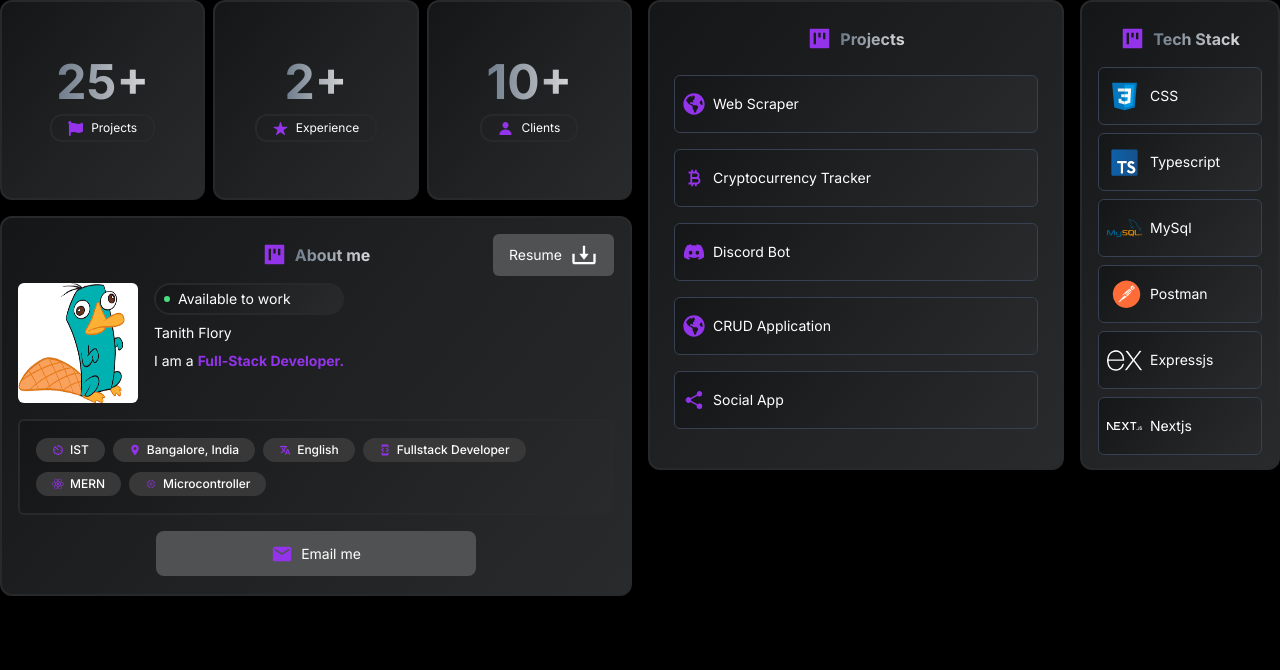
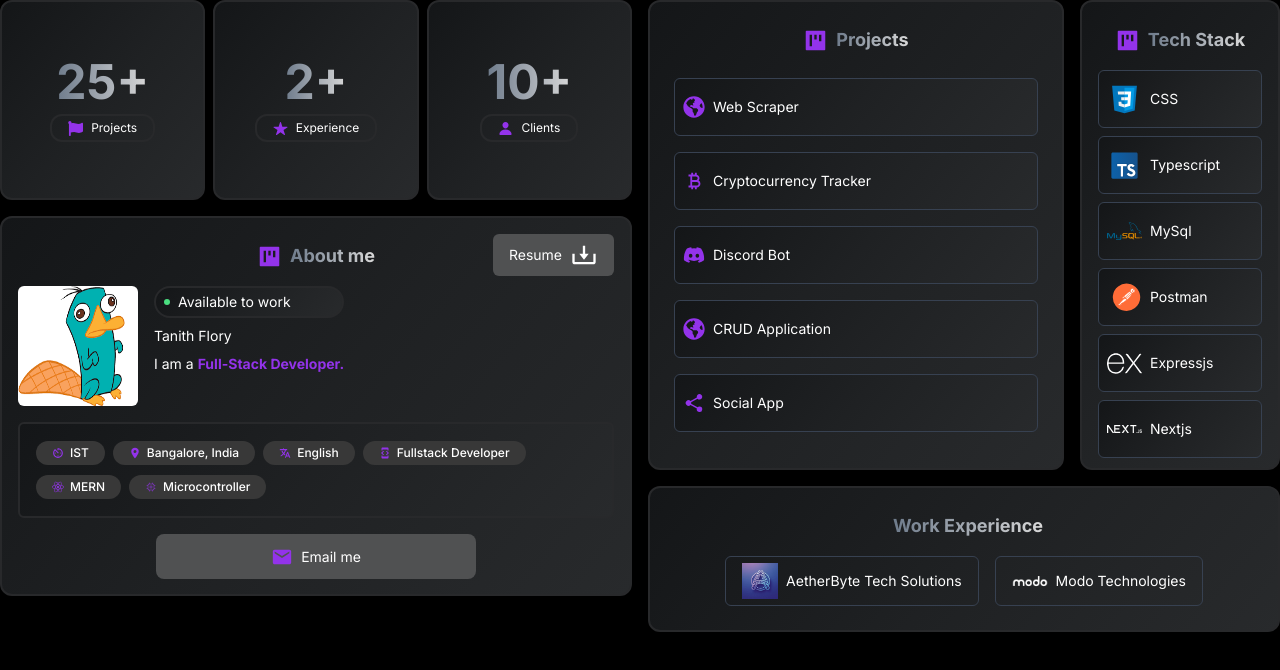
Before and after one commit to TanithFlory/personal-website, a Next.js app: page / in a window 1280 px wide. Shown: the top 670 px of the page. Built offline with nearby package versions, Linux system fonts and the light colour scheme.

Commit message:
Add: work experience, modal |  update:css

```diff
--- a/app/components/WorkExperience/WorkExperience.tsx
+++ b/app/components/WorkExperience/WorkExperience.tsx
@@ -0,0 +1,34 @@
+import images from "@/app/constants/images";
+import Title from "@/app/utils/Title";
+import WorkExperienceCard from "./WorkExperienceCard";
+import Wrapper from "@/app/utils/Wrapper";
+
+export default function WorkExperience() {
+  return (
+    <Wrapper className="col-span-2 row-span-1 pb-6 sm:col-span-4 md:col-span-3 px-4">
+      <div>
+        <Title title="Work Experience" icon={images.WorkExperience} />
+      </div>
+      <div className="mt-4 flex items-center gap-4 justify-center">
+        {workExperienceData.map((item, index) => {
+          return (
+            <WorkExperienceCard {...item} key={index}>
+              <div></div>
+            </WorkExperienceCard>
+          );
+        })}
+      </div>
+    </Wrapper>
+  );
+}
+
+const workExperienceData = [
+  {
+    name: "AetherByte Tech Solutions",
+    logo: images.AetherByte,
+  },
+  {
+    name: "Modo Technologies",
+    logo: images.Modo,
+  },
+];
--- /dev/null
+++ b/app/components/WorkExperience/WorkExperienceCard.tsx
@@ -0,0 +1,39 @@
+"use client";
+import images from "@/app/constants/images";
+import Modal from "@/app/utils/Modal";
+import useModal from "@/custom-hooks/useModal";
+import Image from "next/image";
+
+export default function WorkExperienceCard({
+  name,
+  logo,
+  children,
+}: {
+  name: string;
+  logo: string;
+  children: React.ReactNode;
+}) {
+  const { openModal, modalOpen, closeModal } = useModal();
+  return (
+    <>
+      <div
+        className="border-brightBorder border-[1px] flex items-center gap-2 h-[50px] cursor-pointer rounded-md p-4 text-sm"
+        onClick={openModal}
+      >
+        <div>
+          <Image src={logo} width={36} height={36} alt={name} />
+        </div>
+        <div>{name}</div>
+      </div>
+      {modalOpen ? (
+        <Modal
+          title={name}
+          icon={logo}
+          closeModalHandler={closeModal}
+        >
+          {children}
+        </Modal>
+      ) : null}
+    </>
+  );
+}
--- a/app/constants/images.tsx
+++ b/app/constants/images.tsx
@@ -38,11 +38,13 @@ import { IoLocationSharp } from "react-icons/io5";
 import { IoMdTimer } from "react-icons/io";
 import { FaReact } from "react-icons/fa";
 import { MdEmail } from "react-icons/md";
+import AetherByte from "../../public/Aetherbyte.jpg";
+import Modo from "../../public/modo.png";
 
 const styles = "fill-primary h-[15px] w-[15px]";
 const cardStyles = "fill-primary h-[22px] w-[22px]";
 const tagStyles = "fill-primary h-[12px] w-[12px]";
-const images: Record<string, JSX.Element | string> = {
+const images: Record<string, any> = {
   Projects: <FaFlag className={styles} />,
   Experience: <IoStar className={styles} />,
   Clients: <IoPerson className={styles} />,
@@ -83,6 +85,8 @@ const images: Record<string, JSX.Element | string> = {
   SCSS,
   Shopify,
   Redis,
+  AetherByte,
+  Modo,
 };
 
 export default images;
--- a/app/globals.css
+++ b/app/globals.css
@@ -12,6 +12,7 @@
   --bright-border: #374151;
   --white-color: white;
   --hover-color: #581c87;
+  --black-color: black;
 }
 body {
   margin: 0;
--- a/app/page.tsx
+++ b/app/page.tsx
@@ -2,6 +2,7 @@ import PersonalDetails from "./components/PersonalDetails/PersonalDetails";
 import Projects from "./components/Projects/Projects";
 import Stats from "./components/Stats/Stats";
 import TechStack from "./components/TechStack/TechStack";
+import WorkExperience from "./components/WorkExperience/WorkExperience";
 
 export default function Home() {
   return (
@@ -11,6 +12,7 @@ export default function Home() {
         <Projects />
         <TechStack />
         <PersonalDetails />
+        <WorkExperience />
       </div>
     </main>
   );
--- /dev/null
+++ b/app/utils/Modal.tsx
@@ -0,0 +1,60 @@
+import { useEffect } from "react";
+import { createPortal } from "react-dom";
+import { motion } from "framer-motion";
+import Image from "next/image";
+import images from "../constants/images";
+interface IModal {
+  title: string;
+  children: React.ReactNode;
+  closeModalHandler: (e: React.MouseEvent<HTMLDivElement>) => void;
+  largerModal?: boolean | undefined;
+  icon: string;
+}
+
+export default function Modal({
+  title,
+  children,
+  closeModalHandler,
+  largerModal,
+  icon,
+}: IModal) {
+  useEffect(() => {
+    const bodyElement = document.querySelector("body");
+
+    if (bodyElement) {
+      bodyElement.style.overflowY = "hidden";
+    }
+
+    return () => {
+      if (bodyElement) {
+        bodyElement.style.overflowY = "scroll";
+      }
+    };
+  }, []);
+
+  return createPortal(
+    <div
+      className="h-screen w-screen bg-[rgba(0,0,0,0.7)] absolute top-0 left-0 z-[999]"
+      onClick={closeModalHandler}
+    >
+      <motion.div
+        className={`fixed top-[50%] left-[50%] bg-black rounded-md p-6 modal-content w-full slideUpAndFade border-2 border-brightBorder ${
+          largerModal ? "max-w-[50vw]" : "max-w-[550px]"
+        }`}
+        initial={{ transform: "translate(-50%,-50%) scale(0)" }}
+        animate={{ transform: "translate(-50%,-50%) scale(1)" }}
+        exit={{ scale: 0 }}
+        transition={{ duration: 0.3, ease: "easeInOut" }}
+      >
+        <div className="flex gap-2 items-center">
+          <div>
+            <Image src={icon} width={36} height={36} alt={title} />
+          </div>
+          <div className="text-sm">{title}</div>
+        </div>
+        <div className="mt-4">{children}</div>
+      </motion.div>
+    </div>,
+    document.querySelector("body") as HTMLElement
+  );
+}
--- a/app/utils/Title.tsx
+++ b/app/utils/Title.tsx
@@ -7,7 +7,7 @@ export default function Title({
 }) {
   return (
     <div className="mt-6">
-      <div className="text-md flex items-center gap-2 justify-center">
+      <div className="text-lg flex items-center gap-2 justify-center">
         <div className="">{icon}</div>
         <span className="gradient-text font-bold">{title}</span>
       </div>
--- /dev/null
+++ b/custom-hooks/useModal.tsx
@@ -0,0 +1,23 @@
+import { useState } from "react";
+
+export default function useModal() {
+  const [modalOpen, setModalOpen] = useState(false);
+
+  const openModal = () => {
+    setModalOpen(true);
+  };
+
+  const closeModalButton = () => {
+    setModalOpen(false);
+  };
+
+  const closeModal = (e: React.MouseEvent<HTMLDivElement>) => {
+    const target = e.target as HTMLDivElement;
+    if (!target.closest(".modal-content")) {
+      setModalOpen(false);
+      console.log(modalOpen);
+    }
+  };
+
+  return { modalOpen, openModal, closeModal, closeModalButton };
+}
--- a/tailwind.config.ts
+++ b/tailwind.config.ts
@@ -22,6 +22,7 @@ const config: Config = {
       secondary: "var(--secondary-color)",
       brightBorder: "var(--bright-border)",
       hover: "var(--hover-color)",
+      black: "var(--black-color)",
     },
   },
   plugins: [],
--- /dev/null
+++ b/types.ts
@@ -0,0 +1,3 @@
+import { StaticImageData } from "next/image";
+
+export type Icon = JSX.Element | string | StaticImageData;
```
Also changed, not shown: public/Aetherbyte.jpg (added), public/modo.png (added).
